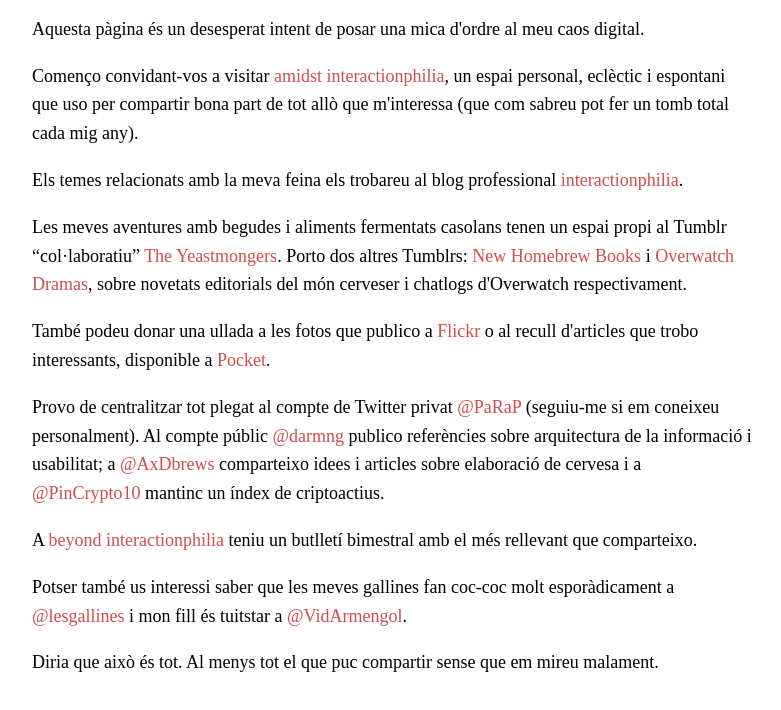
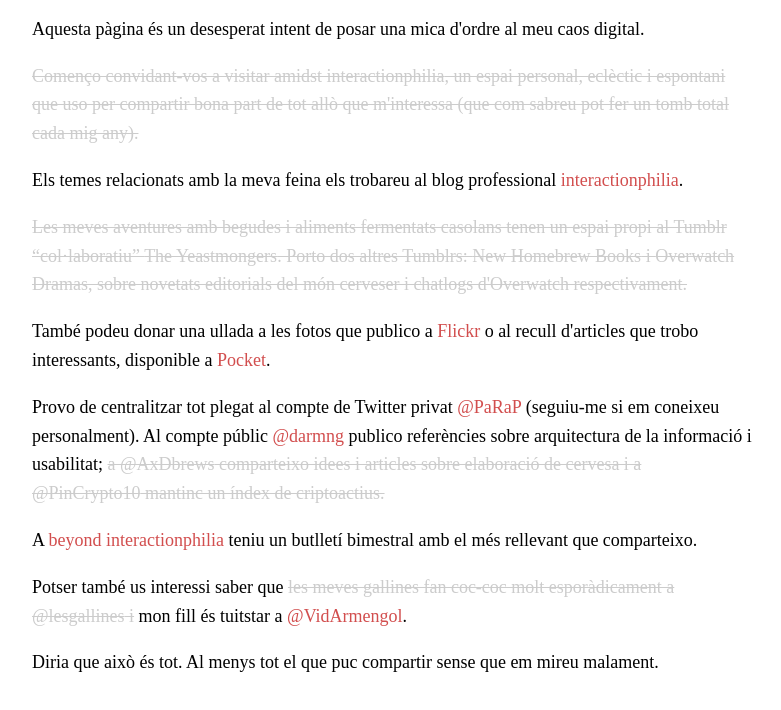
Before and after one commit to darmng/darmng.github.io, a plain HTML site: page index.html in a window 1280 px wide. Shown: the part 112-822 px from the top of the page, without its empty margins (248-1029 px from the left). Drawn offline with Linux system fonts and the light colour scheme; a web font is replaced by a local one.

Commit message:
Updated Tumblrs & Twitter accounts

```diff
--- a/index.html
+++ b/index.html
@@ -19,6 +19,7 @@
 
 }
 
+
 a {
 color: #d24e4e;
 text-decoration: none;
@@ -28,6 +29,12 @@
 background-color: #d24e4e;
 color: white;
 }
+
+del, del a {
+color: #cccccc;
+}
+
+
   </style>
 
 </head>
@@ -39,19 +46,19 @@
 
 <p>Aquesta pàgina és un desesperat intent de posar una mica d'ordre al meu caos digital.</p>
 
-<p>Començo convidant-vos a visitar <a href="http://amidst.interactionphilia.com">amidst interactionphilia</a>, un espai personal, eclèctic i espontani que uso per compartir bona part de tot allò que m&#39;interessa (que com sabreu pot fer un tomb total cada mig any). </p>
+<p><del>Començo convidant-vos a visitar <a href="http://amidst.interactionphilia.com">amidst interactionphilia</a>, un espai personal, eclèctic i espontani que uso per compartir bona part de tot allò que m&#39;interessa (que com sabreu pot fer un tomb total cada mig any). </del></p>
 
 <p>Els temes relacionats amb la meva feina els trobareu al blog professional <a href="http://interactionphilia.com">interactionphilia</a>.</p>
 
-<p>Les meves aventures amb begudes i aliments fermentats casolans tenen un espai propi al Tumblr “col·laboratiu” <a href="http://yeastmongers.pinchito.com">The Yeastmongers</a>. Porto dos altres Tumblrs: <a href="http://brewbooks.tumblr.com">New Homebrew Books</a> i <a href="http://overwatchdramas.tumblr.com">Overwatch Dramas</a>, sobre novetats editorials del món cerveser i chatlogs d'Overwatch respectivament.</p>
+<p><del>Les meves aventures amb begudes i aliments fermentats casolans tenen un espai propi al Tumblr “col·laboratiu” <a href="http://yeastmongers.pinchito.com">The Yeastmongers</a>. Porto dos altres Tumblrs: <a href="http://brewbooks.tumblr.com">New Homebrew Books</a> i <a href="http://overwatchdramas.tumblr.com">Overwatch Dramas</a>, sobre novetats editorials del món cerveser i chatlogs d'Overwatch respectivament.</del></p>
 
 <p>També podeu donar una ullada a les fotos que publico a <a href="https://www.flickr.com/photos/parap/">Flickr</a> o al recull d&#39;articles que trobo interessants, disponible a <a href="https://getpocket.com/@PaRaP">Pocket</a>.</p>
 
-<p>Provo de centralitzar tot plegat al compte de Twitter privat <a href="http://twitter.com/parap">@PaRaP</a> (seguiu-me si em coneixeu personalment). Al compte públic <a href="http://twitter.com/darmng">@darmng</a> publico referències sobre arquitectura de la informació i usabilitat; a <a href="http://twitter.com/AxDbrews">@AxDbrews</a> comparteixo idees i articles sobre elaboració de cervesa i a <a href="http://twitter.com/PinCrypto10">@PinCrypto10</a> mantinc un índex de criptoactius.</p>
+<p>Provo de centralitzar tot plegat al compte de Twitter privat <a href="http://twitter.com/parap">@PaRaP</a> (seguiu-me si em coneixeu personalment). Al compte públic <a href="http://twitter.com/darmng">@darmng</a> publico referències sobre arquitectura de la informació i usabilitat; <del>a <a href="http://twitter.com/AxDbrews">@AxDbrews</a> comparteixo idees i articles sobre elaboració de cervesa i a <a href="http://twitter.com/PinCrypto10">@PinCrypto10</a> mantinc un índex de criptoactius.</del></p>
 
 <p>A <a href="https://tinyletter.com/darmng">beyond interactionphilia</a> teniu un butlletí bimestral amb el més rellevant que comparteixo.</p>
 
-<p>Potser també us interessi saber que les meves gallines fan coc-coc molt esporàdicament a <a href="http://twitter.com/lesgallines">@lesgallines</a> i mon fill és tuitstar a <a href="http://twitter.com/vidarmengol">@VidArmengol</a>.
+<p>Potser també us interessi saber que <del>les meves gallines fan coc-coc molt esporàdicament a <a href="http://twitter.com/lesgallines">@lesgallines</a> i</del> mon fill és tuitstar a <a href="http://twitter.com/vidarmengol">@VidArmengol</a>.
 
 <p>Diria que això és tot. Al menys tot el que puc compartir sense que em mireu malament.</p>
 
```
